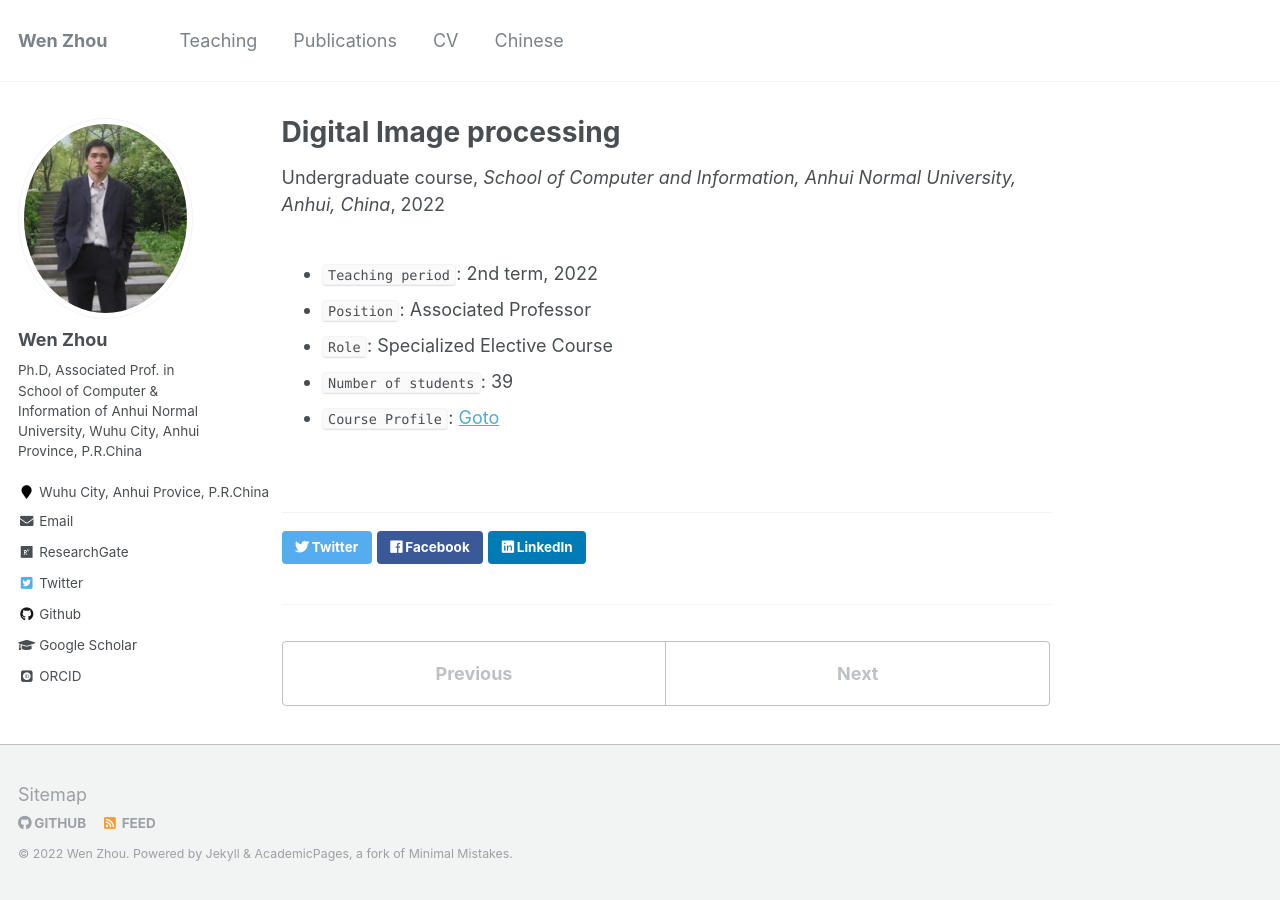
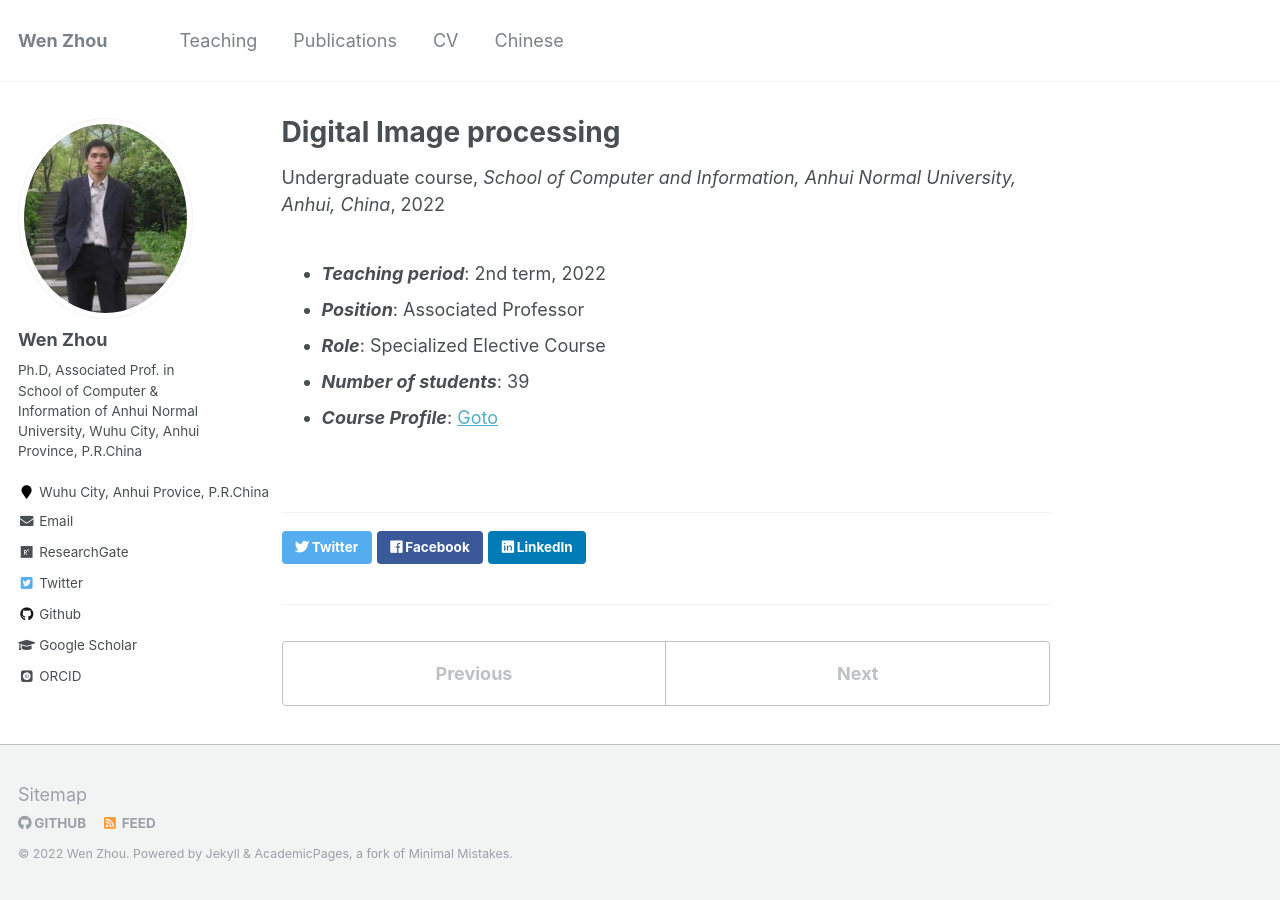
Before and after one commit to zhouwen327/zhouwen327.github.io, a Jekyll site: the page built from _teaching/2022-T2-DIP.md, in a window 1280 px wide. Built offline with Jekyll 4.4.1, drawn with Linux system fonts in a browser that asks for light colours; some web fonts are replaced.

Commit message:
Update 2022-T2-DIP.md

```diff
--- a/_teaching/2022-T2-DIP.md
+++ b/_teaching/2022-T2-DIP.md
@@ -7,8 +7,8 @@ venue: "School of Computer and Information, Anhui Normal University, Anhui, Chin
 date: 2022-3-18
 location: "Wuhu Anhui"
 ---
-* `Teaching period`: 2nd term, 2022
-* `Position`: Associated Professor
-* `Role`: Specialized Elective Course
-* `Number of students`: 39
-* `Course Profile`: [Goto](http://ivr-ahnu.cn/lectures/dip/)
+* ___Teaching period___: 2nd term, 2022
+* ___Position___: Associated Professor
+* ___Role___: Specialized Elective Course
+* ___Number of students___: 39
+* ___Course Profile___: [Goto](http://ivr-ahnu.cn/lectures/dip/)
```
